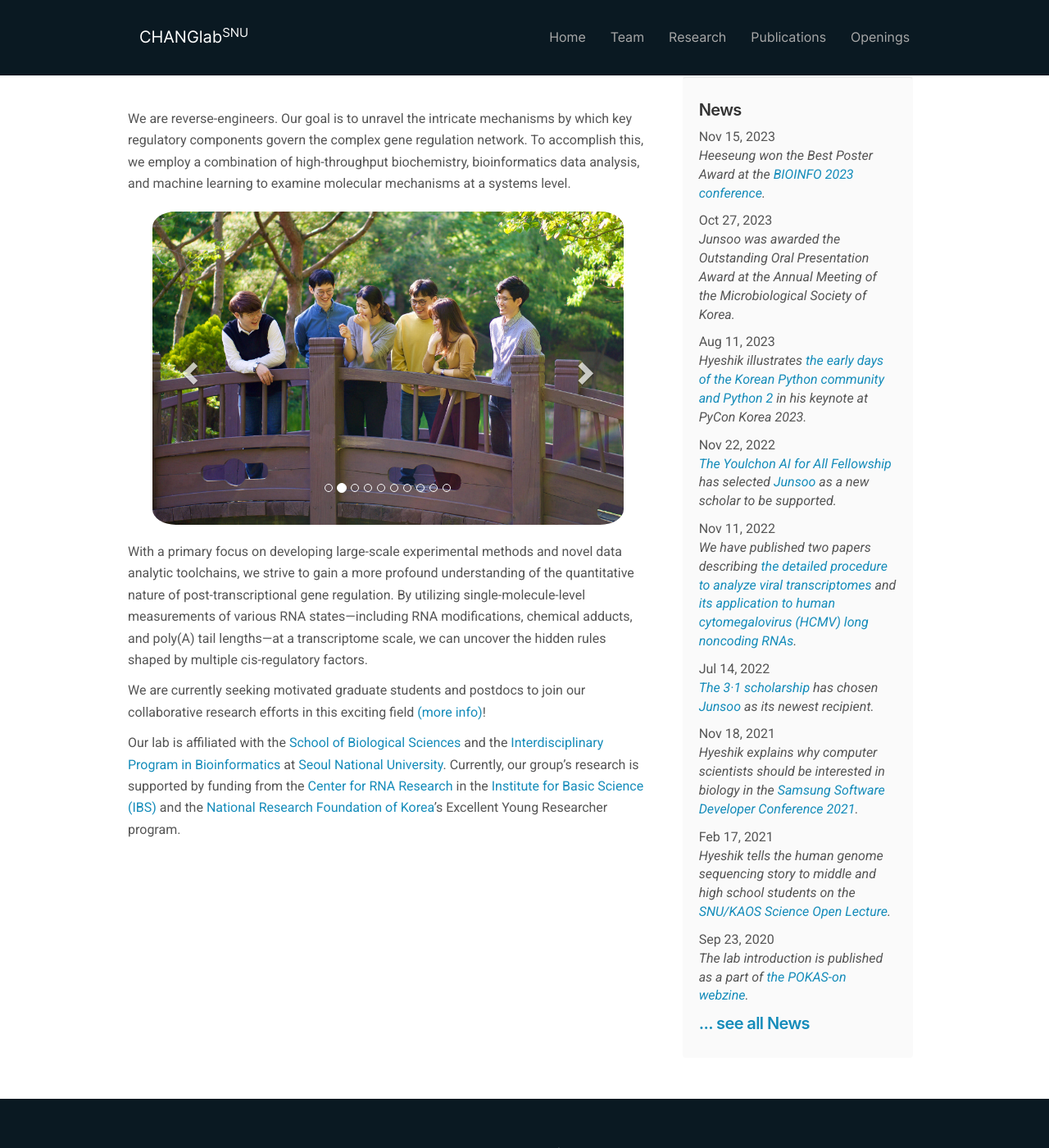
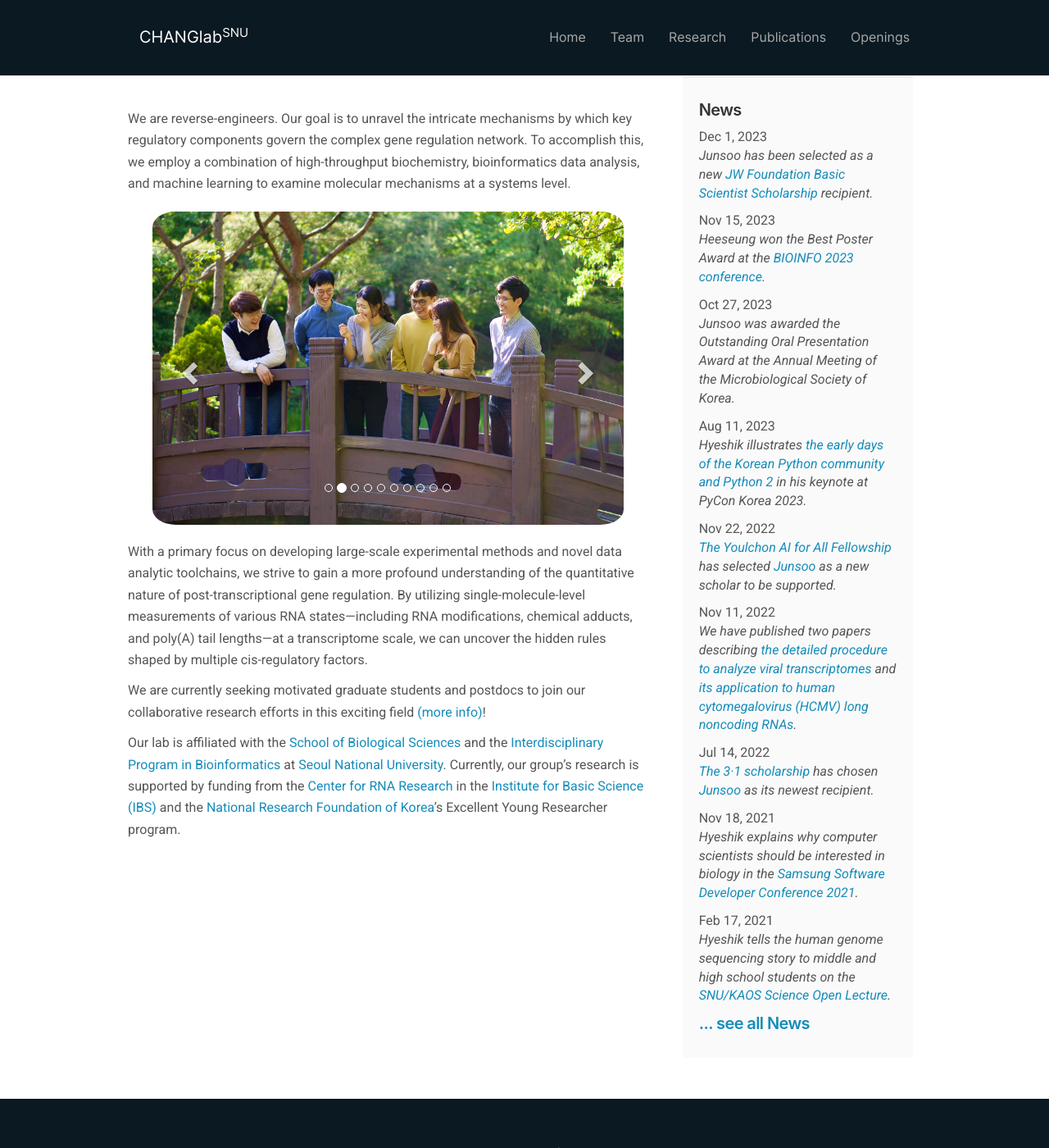
Before and after one commit to ChangLabSNU/ChangLabSNU.github.io, a Jekyll site: the page built from _pages/home.md, in a window 1280 px wide and 1400 px high. Shown: the whole window at 82% size. Built offline with Jekyll 4.4.1, drawn with Linux system fonts in a browser that asks for light colours; nearby versions of some CDN libraries; some web fonts are replaced.

Commit message:
Add new news about Junsoo's scholarship.

```diff
--- a/_data/news.yml
+++ b/_data/news.yml
@@ -1,3 +1,6 @@
+- date: Dec 1, 2023
+  headline: 'Junsoo has been selected as a new <a href="https://www.jw-foundation.or.kr/housing">JW Foundation Basic Scientist Scholarship</a> recipient.'
+
 - date: Nov 15, 2023
   headline: 'Heeseung won the Best Poster Award at the <a href="http://bioinfo2023.ksbi.or.kr/">BIOINFO 2023 conference</a>.'
 
```
